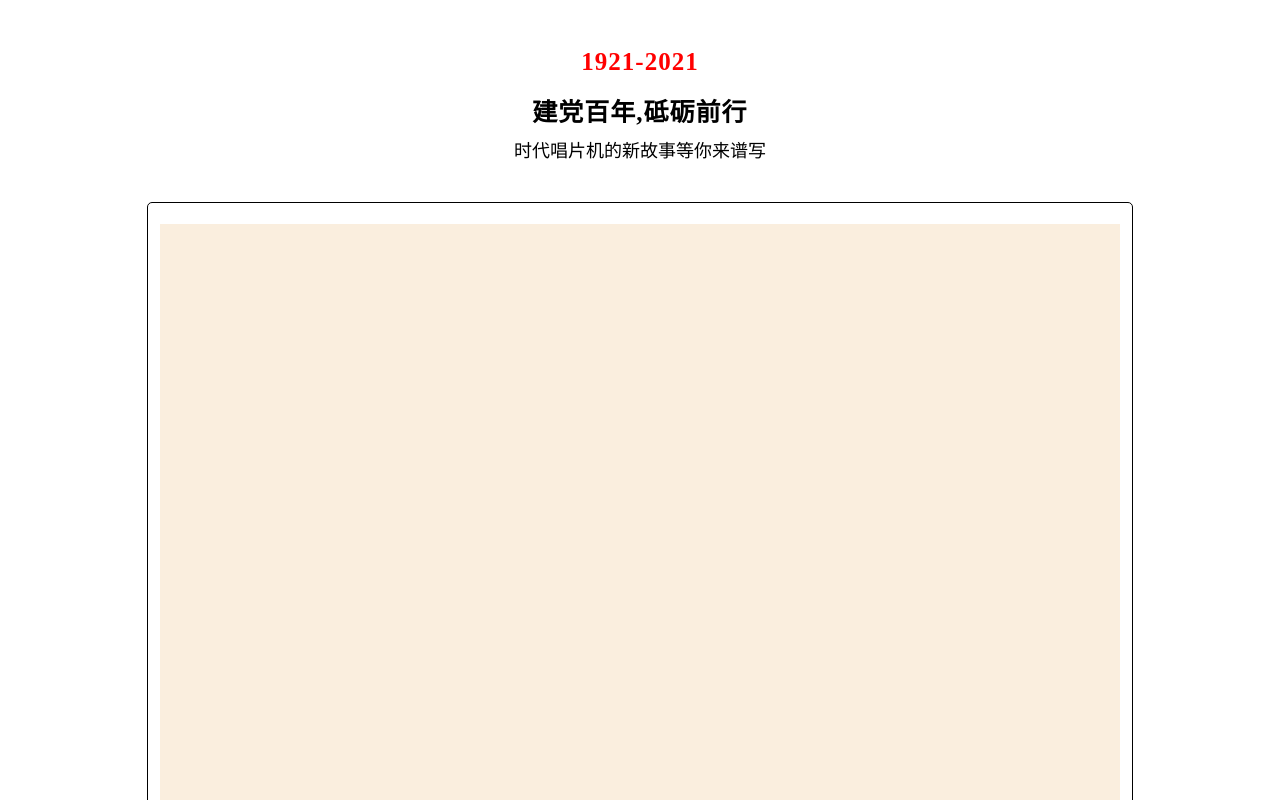
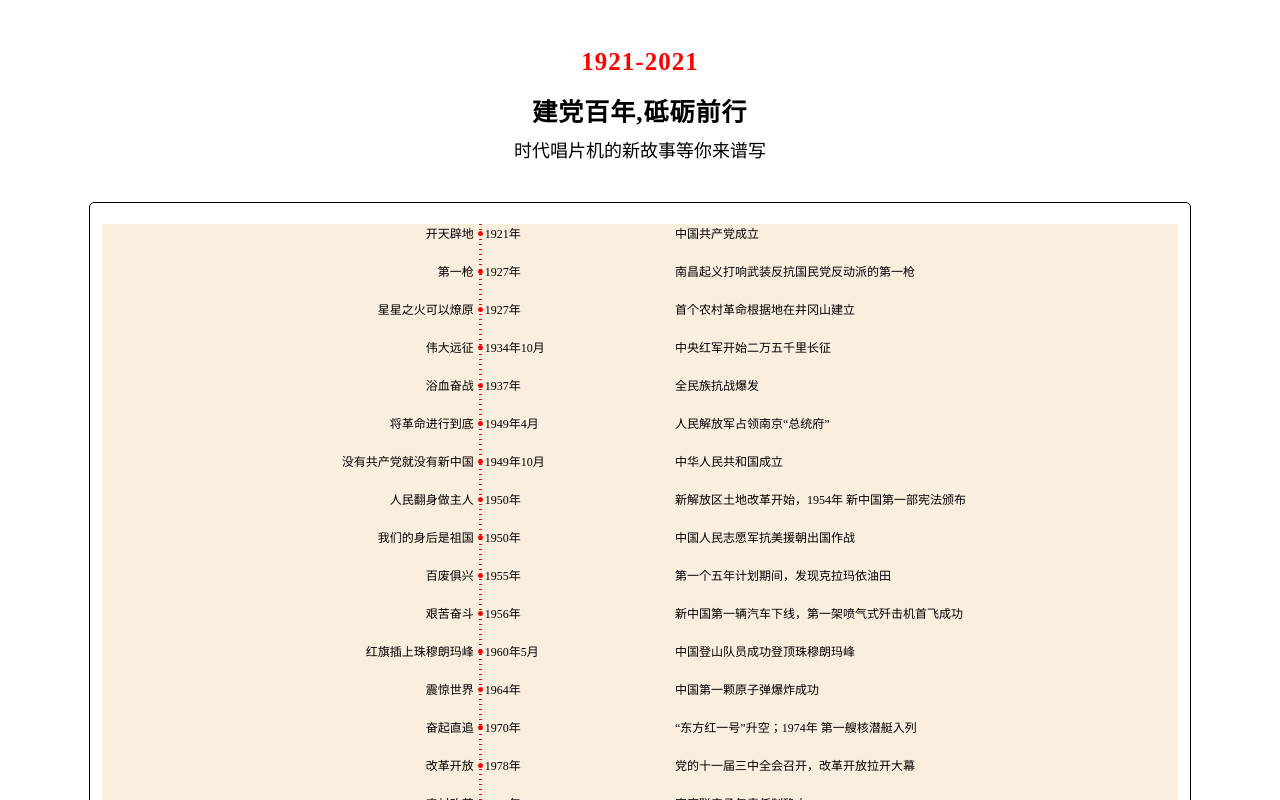
Before and after one commit to red-meeting/record, a React app: page /generate in a window 1280 px wide. Shown: the top 800 px of the page. Built offline with nearby package versions, Linux system fonts and the light colour scheme.

Commit message:
呜呜呜今日到此为止

```diff
--- a/src/pages/Generate/index.jsx
+++ b/src/pages/Generate/index.jsx
@@ -1,7 +1,122 @@
 import "./index.scss";
-import React from "react";
+import React, { useEffect, useRef } from "react";
+
+const data = [
+  { title: "开天辟地", year: "1921年", event: "中国共产党成立" },
+  {
+    title: "第一枪",
+    year: "1927年",
+    event: "南昌起义打响武装反抗国民党反动派的第一枪",
+  },
+  {
+    title: "星星之火可以燎原",
+    year: "1927年",
+    event: "首个农村革命根据地在井冈山建立",
+  },
+  {
+    title: "伟大远征",
+    year: "1934年10月",
+    event: "中央红军开始二万五千里长征",
+  },
+  { title: "浴血奋战", year: "1937年", event: "全民族抗战爆发" },
+  {
+    title: "将革命进行到底",
+    year: "1949年4月",
+    event: "人民解放军占领南京“总统府”",
+  },
+  {
+    title: "没有共产党就没有新中国",
+    year: "1949年10月",
+    event: "中华人民共和国成立",
+  },
+  {
+    title: "人民翻身做主人",
+    year: "1950年",
+    event: "新解放区土地改革开始，1954年 新中国第一部宪法颁布",
+  },
+  {
+    title: "我们的身后是祖国",
+    year: "1950年",
+    event: "中国人民志愿军抗美援朝出国作战",
+  },
+  {
+    title: "百废俱兴",
+    year: "1955年",
+    event: "第一个五年计划期间，发现克拉玛依油田",
+  },
+  {
+    title: "艰苦奋斗",
+    year: "1956年",
+    event: "新中国第一辆汽车下线，第一架喷气式歼击机首飞成功",
+  },
+  {
+    title: "红旗插上珠穆朗玛峰",
+    year: "1960年5月",
+    event: "中国登山队员成功登顶珠穆朗玛峰",
+  },
+  { title: "震惊世界", year: "1964年", event: "中国第一颗原子弹爆炸成功" },
+  {
+    title: "奋起直追",
+    year: "1970年",
+    event: "“东方红一号”升空；1974年 第一艘核潜艇入列",
+  },
+  {
+    title: "改革开放",
+    year: "1978年",
+    event: "党的十一届三中全会召开，改革开放拉开大幕",
+  },
+  { title: "农村改革", year: "1982年", event: "家庭联产承包责任制确立" },
+  {
+    title: "奥运首金",
+    year: "1984年7月29日",
+    event: "中国射击运动员许海峰摘取了中国第一枚奥运金牌",
+  },
+  { title: "香港回家", year: "1997年", event: "中国对香港恢复行使主权" },
+  { title: "澳门回家", year: "1999年", event: "中国对澳门恢复形式主权" },
+  { title: "拥抱世界", year: "2001年", event: "中国正式加入世贸组织" },
+  { title: "星辰大海", year: "2003年", event: "中国人首次进入太空" },
+  { title: "打通“天路”", year: "2006年", event: "青藏铁路全线通车" },
+  { title: "世界舞台", year: "2008年", event: "北京举办第29届奥运会" },
+  { title: "文明盛宴", year: "2010年", event: "上海世博会开幕" },
+  {
+    title: "中国梦",
+    year: "2012年",
+    event:
+      "习总书记首次提出中国梦——实现中华民族伟大复兴，是中华民族近代以来最伟大的梦想",
+  },
+  {
+    title: "八项规定聚民心",
+    year: "2012年",
+    event: "中央政治局出台改进工作作风、密切联系群众八项规定",
+  },
+  { title: "一带一路", year: "2013年", event: "共建“一带一路”倡议提倡" },
+  { title: "千年大计", year: "2017年", event: "中国设立雄安新区" },
+  {
+    title: "大国重器",
+    year: "党的十八大以来",
+    event: "港珠澳大桥、“中国天眼”等创新成就涌现",
+  },
+  { title: "服务全球", year: "2020年", event: "北斗系统完成组网，服务全球" },
+  {
+    title: "人民至上，生命至上",
+    year: "·2020年",
+    event: "抗击新冠肺炎疫情斗争取得重大战略成果",
+  },
+  { title: "全面小康", year: "2020年", event: "中国832个贫困县全部脱贫摘帽" },
+  { title: "时代史诗", year: "2020年-2035年", event: "基本实现社会主义现代化" },
+  {
+    title: "伟大复兴",
+    year: "从2035年到本世纪中",
+    event: "建成富强民主文明和谐美丽的社会主义现代化强国",
+  },
+];
 
 export default function Generate() {
+  const line = useRef(null);
+  const box = useRef(null);
+  useEffect(() => {
+    line.current.style.height = box.current.scrollHeight + "px";
+  }, []);
   return (
     <div className="generate">
       <h1 className="title">
@@ -10,7 +125,54 @@ export default function Generate() {
       <h1 className="title">建党百年,砥砺前行</h1>
       <div className="tip">时代唱片机的新故事等你来谱写</div>
       <div className="box">
-        <div></div>
+        <div ref={box}>
+          <div className="line" ref={line}></div>
+          {data.map((item, index) => {
+            return (
+              <div className="article">
+                <div
+                  key={index}
+                  style={{
+                    display: "flex",
+                    width: "38.888%",
+                    justifyContent: "flex-end",
+                    paddingRight: 3,
+                  }}
+                >
+                  {item.title}
+                </div>
+                <span
+                  style={{
+                    backgroundColor: "red",
+                    display: "inline-block",
+                    width: 5,
+                    height: 5,
+                    borderRadius: "50%",
+                    transform: "translate(1px,7px)",
+                  }}
+                ></span>
+                <div
+                  style={{
+                    display: "flex",
+                    width: "61.112%",
+                    justifyContent: "flex-end",
+                    paddingLeft: 3,
+                  }}
+                >
+                  <div
+                    style={{
+                      marginRight: 3,
+                      width: "32%",
+                    }}
+                  >
+                    {item.year}
+                  </div>
+                  <div style={{ flex: 1 }}>{item.event}</div>
+                </div>
+              </div>
+            );
+          })}
+        </div>
       </div>
     </div>
   );
--- a/src/pages/Generate/index.scss
+++ b/src/pages/Generate/index.scss
@@ -12,14 +12,40 @@
     font-size: 18px;
   }
   .box {
+    position: relative;
     border-radius: 5px;
     border: 1px solid #000;
     padding: 21px 12px;
     margin: 5vh 0;
-    div {
-      width: 75vw;
-      height: 65vw;
-      background-color: #faeede;
-    }
   }
 }
+.generate > .box > div {
+  width: 84vw;
+  height: 65vw;
+  background-color: #faeede;
+  position: relative;
+  overflow: auto;
+  .line {
+    top: 0;
+    position: absolute;
+    height: 100%;
+    width: 3px;
+    background-image: linear-gradient(
+      to bottom,
+      red 0%,
+      red 0%,
+      1px,
+      transparent 1px,
+      transparent
+    );
+    background-size: 100% 5px;
+    left: 35%;
+  }
+  .article {
+    font-size: 12px;
+    display: flex;
+    justify-content: center;
+    width: 90%;
+    margin-bottom: 20px;
+  }
+}
```
